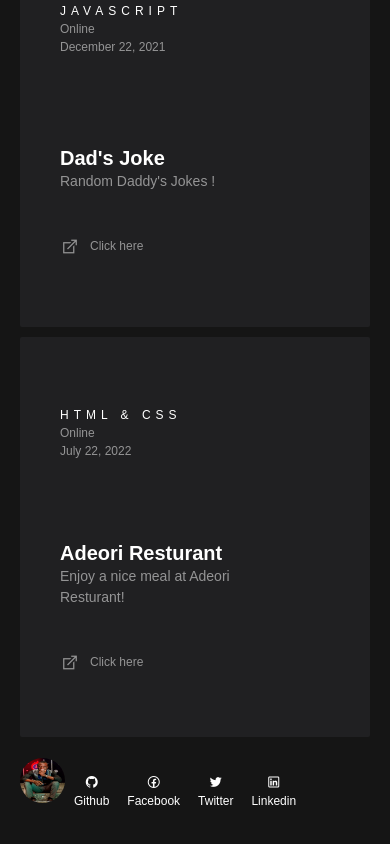
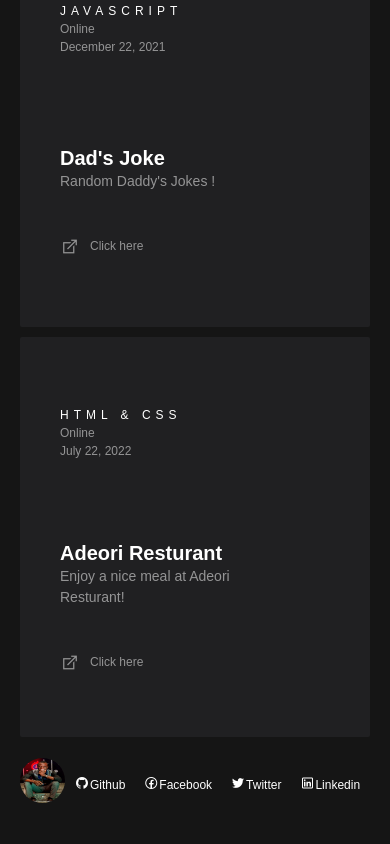
Before and after one commit to femigabriel/my-website, a Vue app: page / in a window 390 px wide. Shown: the part 5799-6643 px from the top of the page. Built offline with nearby package versions, Linux system fonts and the light colour scheme; a web font is replaced by a local one.

Commit message:
responsive designs added

```diff
--- a/src/components/SocialFooter.vue
+++ b/src/components/SocialFooter.vue
@@ -31,6 +31,8 @@ export default {};
 </script>
 
 <style scoped>
+footer {
+}
 ul {
   list-style-type: none;
   padding: 30px 0px;
@@ -45,14 +47,14 @@ li {
   color: rgb(148, 148, 149);
 }
 .socials {
-  /* padding: 15px 5px; */
-
-}
-.socials a {
   display: flex;
   flex-direction: column;
   text-align: center;
-  /* justify-content: center; */
+  justify-content: center;
+  padding: ;
+}
+.socials a {
+  /*  */
   color: rgb(255, 255, 255);
   font-size: 14px;
   margin: 2px 7px;
@@ -60,6 +62,7 @@ li {
 }
 .lab {
   font-size: 24px;
+
   /* margin: 3px 10px; */
 }
 img {
```
